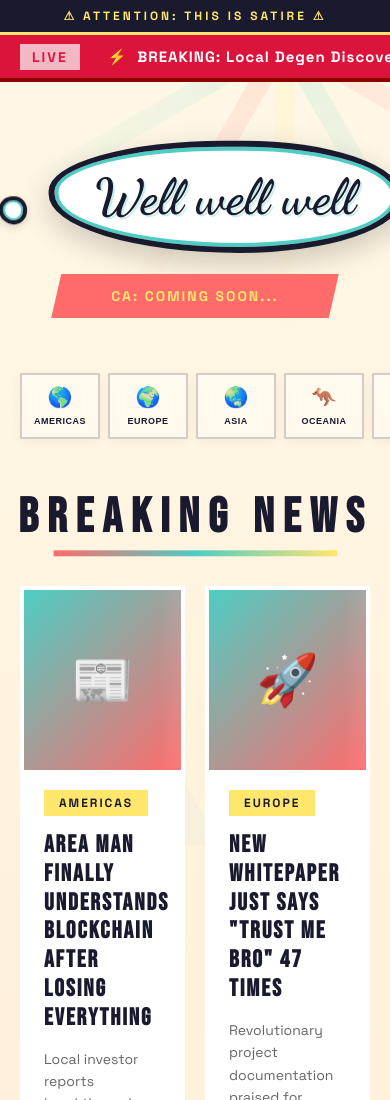
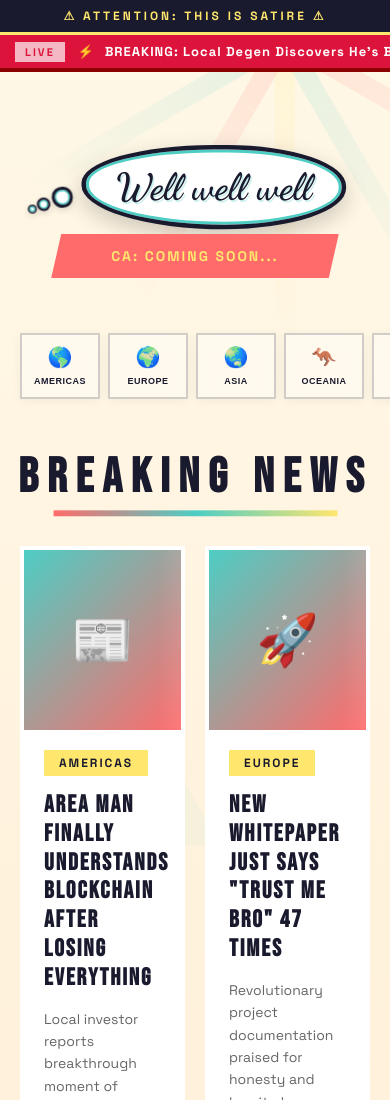
Before and after one commit to lucasdharmana/wellwellpropangda-, a plain HTML site: page index.html in a window 390 px wide. Shown: the top 1100 px of the page. Drawn offline with Linux system fonts and the light colour scheme.

Commit message:
Update index.html

```diff
--- a/index.html
+++ b/index.html
@@ -581,7 +581,13 @@
 
         /* Responsive */
         @media (max-width: 768px) {
-            .logo-container { padding-left: 60px; }
+            /* Reduce logo size and adjust positioning to show all thought bubbles */
+            .logo-container {
+                padding-left: 50px;
+                transform: scale(0.75);
+                transform-origin: center;
+                margin-bottom: -10px;
+            }
             .logo-text {
                 font-size: 50px;
                 white-space: nowrap;
@@ -591,6 +597,29 @@
             .thought-bubble-small:nth-child(1) { width: 28px; height: 28px; }
             .thought-bubble-small:nth-child(2) { width: 18px; height: 18px; left: -20px; }
             .thought-bubble-small:nth-child(3) { width: 12px; height: 12px; left: -32px; }
+
+            /* Make LIVE ticker thinner on mobile to match desktop */
+            .live-ticker {
+                padding: 8px 0;
+            }
+
+            .live-badge {
+                padding: 3px 10px;
+                font-size: 11px;
+                letter-spacing: 2px;
+                left: 15px;
+            }
+
+            .ticker-content {
+                padding-left: 80px;
+            }
+
+            .ticker-item {
+                font-size: 13px;
+                padding: 0 30px;
+            }
+
+            /* Optimize other mobile elements */
             .breaking-title { font-size: 48px; }
 
             /* Keep articles in 2 columns on mobile */
```
